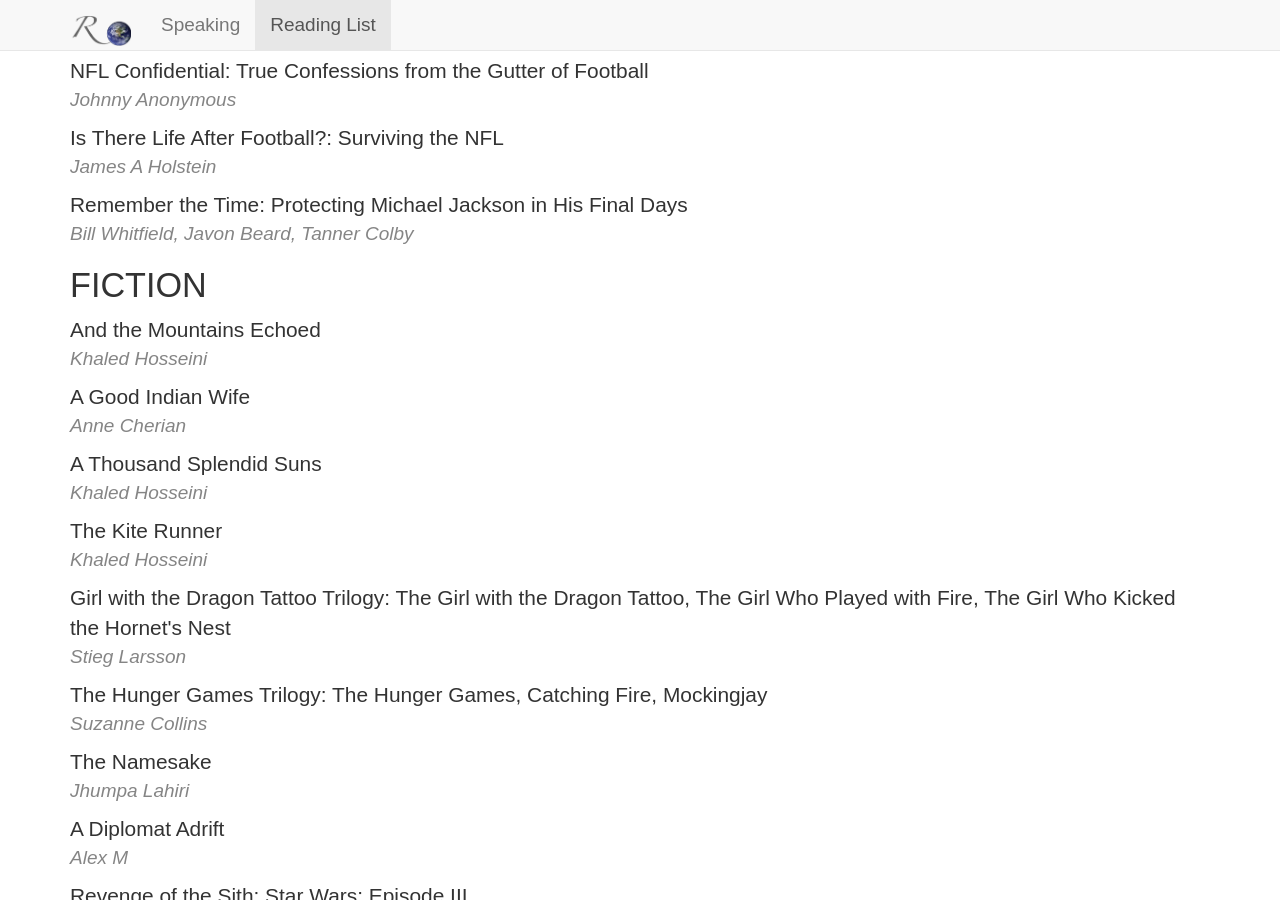
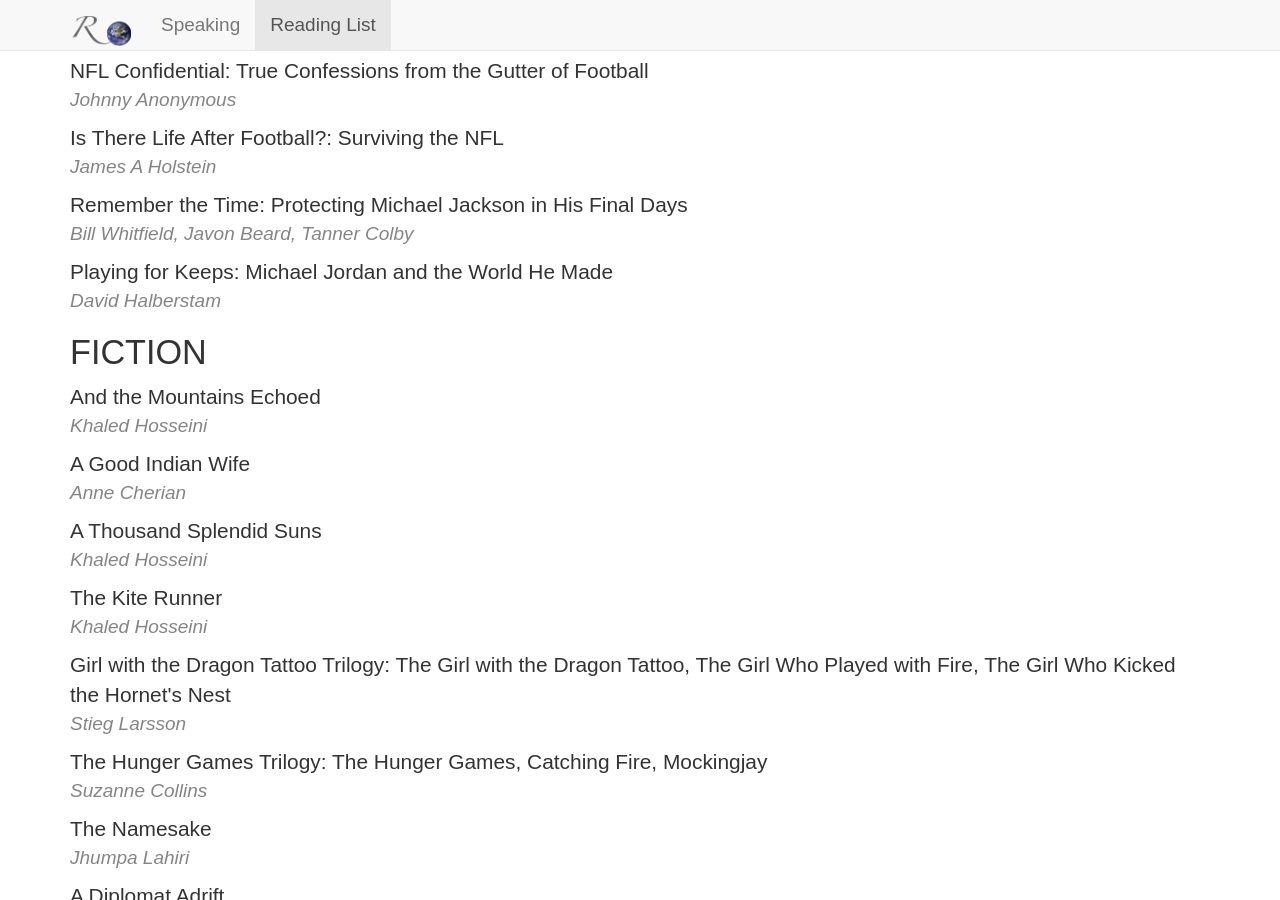
Before and after one commit to rovolution/rovolution.github.io, a Jekyll site: the page built from reading-list/index.html, in a window 1280 px wide and 900 px high, scrolled down 8050 px. Built offline with Jekyll 4.4.1, drawn with Linux system fonts in a browser that asks for light colours; nearby versions of some CDN libraries.

Commit message:
Update index.html

```diff
--- a/reading-list/index.html
+++ b/reading-list/index.html
@@ -493,6 +493,10 @@
 			<div class='book-list-title'>Remember the Time: Protecting Michael Jackson in His Final Days</div>
 			<div class='book-list-author'>Bill Whitfield, Javon Beard, Tanner Colby</div>
 		</li>
+		<li class='book-list-entry'>
+			<div class='book-list-title'>Playing for Keeps: Michael Jordan and the World He Made</div>
+			<div class='book-list-author'> David Halberstam</div>
+		</li>
 	</ul>
 	<h3 class="book-list-category">FICTION</h3>
 	<ul class='book-list'>
```
